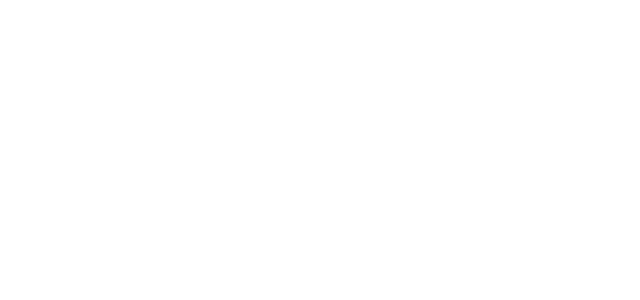
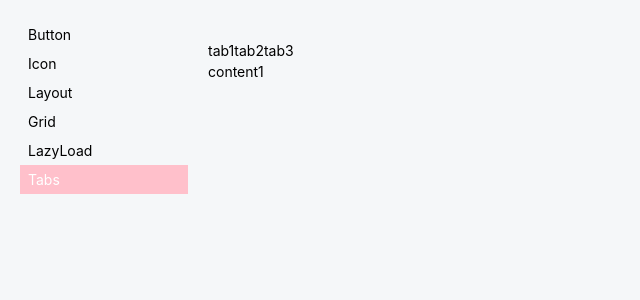
Before and after one commit to wangkaiwd/go-ui, a Vue app: page /#/tabs in a window 1280 px wide. Shown: the top 300 px of the page, without its empty margins (0-640 px from the left). Built offline with nearby package versions, Linux system fonts and the light colour scheme.

Commit message:
feat: create tabs component basic structure

```diff
--- /dev/null
+++ b/src/components/tabs/tab-pane.vue
@@ -0,0 +1,37 @@
+<template>
+  <div class="tab-pane">
+    <div class="tab-pane-content" v-if="visible">
+      <slot></slot>
+    </div>
+  </div>
+</template>
+
+<script>
+export default {
+  name: 'GoTabPane',
+  inject: ['tabs'],
+  props: {
+    label: {
+      type: String
+    }
+  },
+  computed: {
+    visible () {
+      return this.tabs.value === this.key;
+    }
+  },
+  data () {
+    return {
+      key: this.$vnode.key
+    };
+  },
+  mounted () {
+  }
+};
+</script>
+
+<style lang="scss" scoped>
+.tab-pane {
+
+}
+</style>
--- /dev/null
+++ b/src/components/tabs/tabs.vue
@@ -0,0 +1,57 @@
+<template>
+  <div class="tabs">
+    <ul class="tabs-label-wrapper">
+      <li
+        class="tabs-label-item"
+        @click="onChange(label)" v-for="label in labels"
+      >
+        {{ label }}
+      </li>
+    </ul>
+    <slot></slot>
+  </div>
+</template>
+
+<script>
+export default {
+  name: 'GoTabs',
+  provide () {
+    return {
+      tabs: this
+    };
+  },
+  props: {
+    value: {
+      type: [String, Number]
+    }
+  },
+  data () {
+    return {
+      labels: []
+    };
+  },
+  mounted () {
+    this.getLabels();
+  },
+  methods: {
+    getLabels () {
+      this.labels = this.$children.map(child => {
+        console.log('child', child);
+        return child.label;
+      });
+    },
+    onChange (key) {
+      this.$emit('input', key);
+      this.$emit('change', key);
+    }
+  }
+};
+</script>
+
+<style lang="scss" scoped>
+.tabs {
+  .tabs-label-wrapper {
+    display: flex;
+  }
+}
+</style>
--- /dev/null
+++ b/src/demo/tabs.vue
@@ -0,0 +1,32 @@
+<template>
+  <div class="tabs">
+    <go-tabs v-model="selected">
+      <go-tab-pane label="tab1" key="1">
+        content1
+      </go-tab-pane>
+      <go-tab-pane label="tab2" key="2">
+        content2
+      </go-tab-pane>
+      <go-tab-pane label="tab3" key="3">
+        content3
+      </go-tab-pane>
+    </go-tabs>
+  </div>
+</template>
+
+<script>
+export default {
+  name: 'Tabs',
+  data () {
+    return {
+      selected: '1'
+    };
+  },
+};
+</script>
+
+<style lang="scss" scoped>
+.tabs {
+
+}
+</style>
--- a/src/docs/router/index.js
+++ b/src/docs/router/index.js
@@ -39,6 +39,11 @@ export const routes = [
         name: 'LazyLoad',
         component: () => import('@/demo/lazy-load')
       },
+      {
+        path: '/tabs',
+        name: 'Tabs',
+        component: () => import('@/demo/tabs')
+      },
     ]
   }
 ];
--- a/src/main.js
+++ b/src/main.js
@@ -12,6 +12,8 @@ import GoAside from '@/components/layout/aside';
 import GoCol from '@/components/grid/col';
 import GoRow from '@/components/grid/row';
 import GoLazyLoad from '@/components/lazy-load';
+import GoTabs from '@/components/tabs/tabs';
+import GoTabPane from '@/components/tabs/tab-pane';
 
 Vue.component(GoButton.name, GoButton);
 Vue.component(GoIcon.name, GoIcon);
@@ -22,9 +24,10 @@ Vue.component(GoFooter.name, GoFooter);
 Vue.component(GoAside.name, GoAside);
 Vue.component(GoRow.name, GoRow);
 Vue.component(GoCol.name, GoCol);
+Vue.component(GoTabs.name, GoTabs);
+Vue.component(GoTabPane.name, GoTabPane);
 Vue.use(GoLazyLoad, { preload: 1.3, error: require('@/demo/error.png'), loading: require('@/demo/loading.png') });
 Vue.config.productionTip = false;
-
 
 new Vue({
   router,
```
Also changed, not shown: src/components/message/index.js (added), 1 other file (tests, documents, lock files or other folders).
